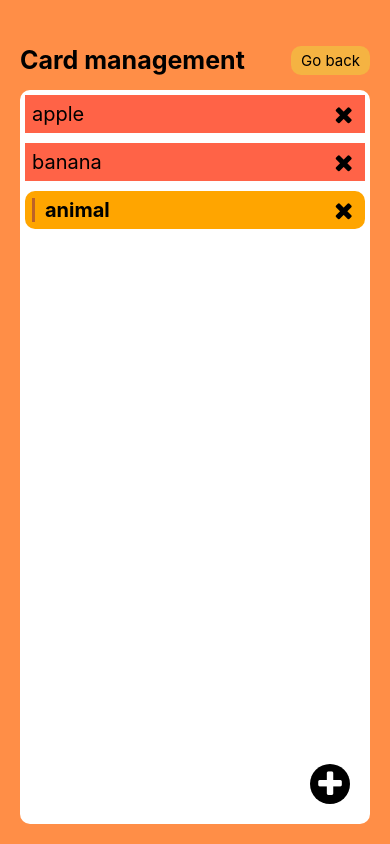
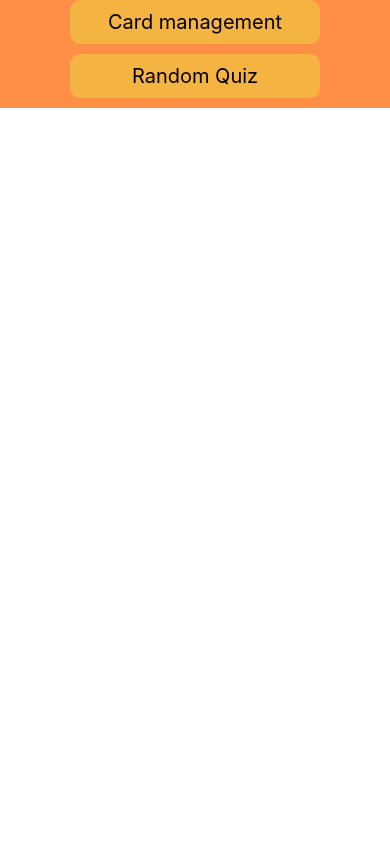
Before and after one commit to dongree/voca-note, a React Native app: screen /Management in a window 390 px wide. Built offline with nearby package versions, Linux system fonts and the light colour scheme.

Commit message:
change frame

```diff
--- a/App.js
+++ b/App.js
@@ -1,26 +1,30 @@
+import React from 'react';
 import { StatusBar } from 'expo-status-bar';
-import { NavigationContainer } from '@react-navigation/native';
-import { createNativeStackNavigator } from '@react-navigation/native-stack';
+import { StyleSheet, ScrollView, Dimensions, View } from 'react-native';
 import Home from './screens/home';
 import Management from './screens/management/main';
 import Quiz from './screens/quiz';
 
-const Stack = createNativeStackNavigator();
-
+const { width: SCREEN_WIDTH } = Dimensions.get('window');
 export default function App() {
   return (
-    <NavigationContainer>
-      <Stack.Navigator
-        screenOptions={{
-          headerShown: false,
-        }}
-      >
-        <Stack.Screen name="Home" component={Home} />
-        <Stack.Screen name="Management" component={Management} />
-        <Stack.Screen name="Quiz" component={Quiz} />
-      </Stack.Navigator>
-    </NavigationContainer>
-
+    <ScrollView pagingEnabled horizontal showsHorizontalScrollIndicator={true}>
+      <View style={styles.screen}>
+        <Home />
+      </View>
+      <View style={styles.screen}>
+        <Management />
+      </View>
+      <View style={styles.screen}>
+        <Quiz />
+      </View>
+    </ScrollView>
     // <StatusBar style="auto" />
   );
 }
+
+const styles = StyleSheet.create({
+  screen: {
+    width: SCREEN_WIDTH,
+  },
+});
--- a/package.json
+++ b/package.json
@@ -11,8 +11,6 @@
   },
   "dependencies": {
     "@react-native-picker/picker": "^2.2.1",
-    "@react-navigation/native": "^6.0.6",
-    "@react-navigation/native-stack": "^6.2.5",
     "expo": "~44.0.0",
     "expo-status-bar": "~1.2.0",
     "react": "17.0.1",
--- a/screens/home.js
+++ b/screens/home.js
@@ -1,19 +1,13 @@
 import React from 'react';
 import { StyleSheet, Text, View, TouchableOpacity } from 'react-native';
 
-const Home = ({ navigation }) => {
+const Home = () => {
   return (
     <View style={styles.container}>
-      <TouchableOpacity
-        style={styles.button}
-        onPress={() => navigation.navigate('Management')}
-      >
+      <TouchableOpacity style={styles.button}>
         <Text style={styles.buttonText}>Card management</Text>
       </TouchableOpacity>
-      <TouchableOpacity
-        style={styles.button}
-        onPress={() => navigation.navigate('Quiz')}
-      >
+      <TouchableOpacity style={styles.button}>
         <Text style={styles.buttonText}>Random Quiz</Text>
       </TouchableOpacity>
     </View>
--- a/screens/management/main.js
+++ b/screens/management/main.js
@@ -11,7 +11,7 @@ import { FontAwesome } from '@expo/vector-icons';
 import CardModal from './cardModal';
 import AddModal from './addModal';
 
-const Management = ({ navigation }) => {
+const Management = () => {
   const [datas, setDatas] = useState({
     1: {
       type: 'file',
@@ -157,12 +157,6 @@ const Management = ({ navigation }) => {
     <View style={styles.container}>
       <View style={styles.header}>
         <Text style={styles.title}>Card management</Text>
-        <TouchableOpacity
-          style={styles.goBackBtn}
-          onPress={() => navigation.goBack()}
-        >
-          <Text style={styles.goBackBtnText}>Go back</Text>
-        </TouchableOpacity>
       </View>
       <ScrollView style={styles.cards}>
         {Object.keys(datas).map(key =>
@@ -258,7 +252,6 @@ const styles = StyleSheet.create({
 
   header: {
     flexDirection: 'row',
-    justifyContent: 'space-between',
     alignItems: 'center',
     marginTop: 25,
     marginBottom: 15,
@@ -267,17 +260,6 @@ const styles = StyleSheet.create({
   title: {
     fontSize: 25,
     fontWeight: 'bold',
-  },
-
-  goBackBtn: {
-    backgroundColor: '#f5b342',
-    paddingVertical: 5,
-    paddingHorizontal: 10,
-    borderRadius: 10,
-  },
-
-  goBackBtnText: {
-    fontSize: 15,
   },
 
   cards: {
--- a/screens/quiz.js
+++ b/screens/quiz.js
@@ -7,17 +7,11 @@ import {
   ScrollView,
 } from 'react-native';
 
-const Quiz = ({ navigation }) => {
+const Quiz = () => {
   return (
     <View style={styles.container}>
       <View style={styles.header}>
         <Text style={styles.title}>Random Quiz</Text>
-        <TouchableOpacity
-          style={styles.goBackBtn}
-          onPress={() => navigation.goBack()}
-        >
-          <Text style={styles.goBackBtnText}>Go back</Text>
-        </TouchableOpacity>
       </View>
 
       <ScrollView contentContainerStyle={styles.folders}>
@@ -46,7 +40,6 @@ const styles = StyleSheet.create({
 
   header: {
     flexDirection: 'row',
-    justifyContent: 'space-between',
     alignItems: 'center',
     marginTop: 25,
     marginBottom: 15,
@@ -55,17 +48,6 @@ const styles = StyleSheet.create({
   title: {
     fontSize: 25,
     fontWeight: 'bold',
-  },
-
-  goBackBtn: {
-    backgroundColor: '#f5b342',
-    paddingVertical: 5,
-    paddingHorizontal: 10,
-    borderRadius: 10,
-  },
-
-  goBackBtnText: {
-    fontSize: 15,
   },
 
   folders: {
```
Also changed, not shown: 1 other file (tests, documents, lock files or other folders).
